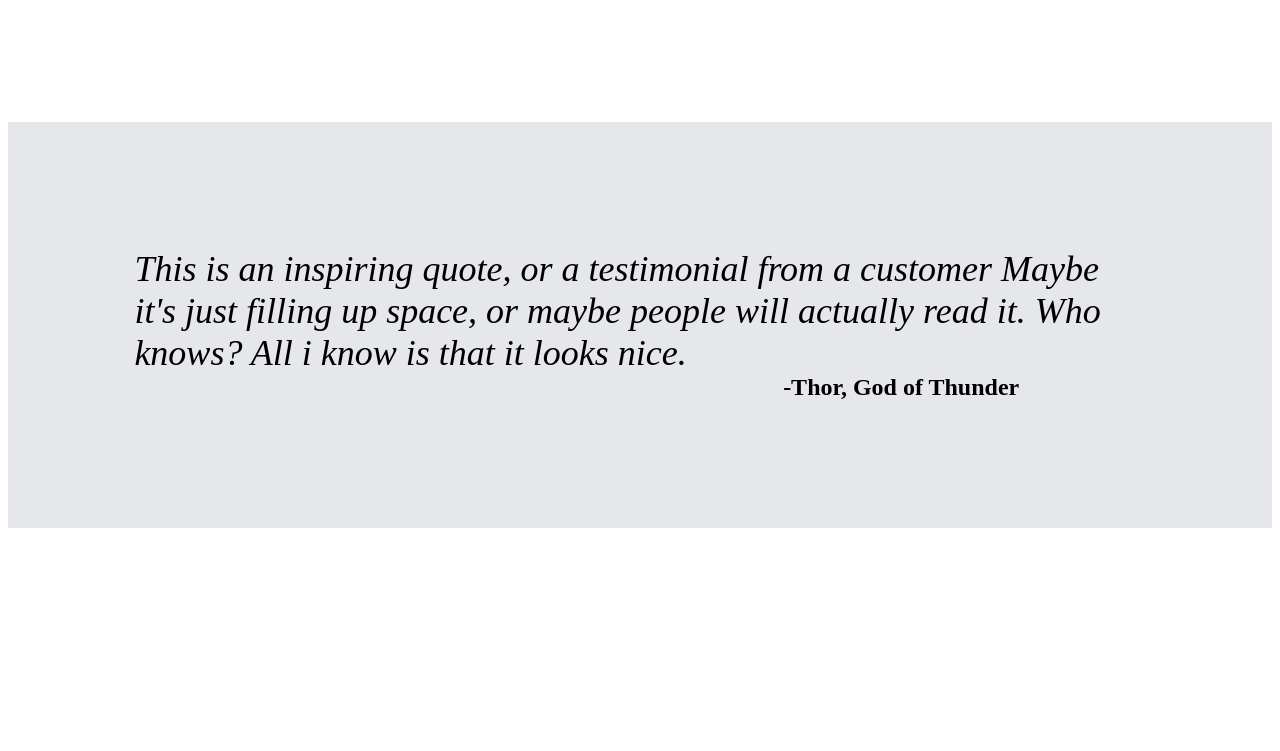
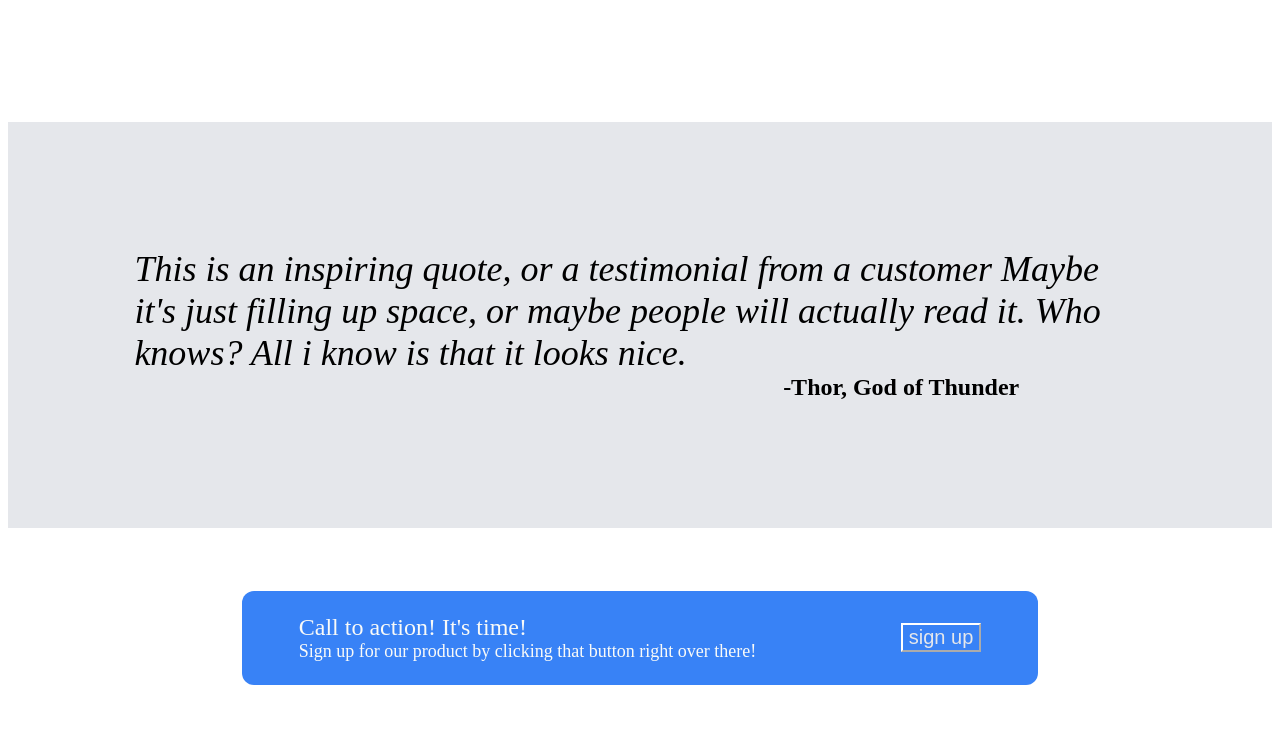
Before and after one commit to waseemriyazz/landing-page, a plain HTML site: page index.html in a window 1280 px wide. Shown: the part 887-1638 px from the top of the page. Before the commit the page ends 1423 px from the top, so only its background shows below. Drawn offline with Linux system fonts and the light colour scheme.

Commit message:
call section completed

```diff
--- a/index.html
+++ b/index.html
@@ -92,6 +92,26 @@
         </div>
     </div>
     <!-- quote section over -->
+    <div class="call">
+        <div class="blue">
+            <div class="dialog">
+                <div class="call-lt">
+                    <div class="top">
+                    Call to action! It's time!
+                    </div>
+                    <div class="bottom">
+                        Sign up for our product by clicking that button right over there!
+                    </div>
+                </div>
+                </div>
+                <div class="call-rt">
+                    <button class="button" id="rt">sign up</button>
+
+                </div>
+            </div>
+
+    </div>
+    <!-- call section over -->
 
 </body>
 </html>
--- a/style.css
+++ b/style.css
@@ -58,6 +58,7 @@ ul , a {
     height: 40px;
     padding-left:20px ;
     padding-right: 20px;
+    color: #F9FAF8;
 
 
 
@@ -115,3 +116,48 @@ ul , a {
     font-size: 24px;
     font-weight: bold;
 }
+.call {
+    display: flex;
+    justify-content: center;
+    align-items: center;
+    padding: 5%;
+}
+.blue {
+    display: flex;
+    justify-content: space-between;
+    background-color:#3882F6;
+    border-radius: 12px;
+    width: 60%;
+    padding: 2%;
+    padding-left: 5%;
+    padding-right: 5%;
+
+
+}
+.dialog {
+    display: flex;
+
+}
+
+.call-rt {
+    justify-self: end;
+    display: flex;
+
+}
+#rt {
+    border-color:white;
+    align-self:center;
+    font-size: 20px;
+    background-color:#3882F6;
+    box-shadow: none;
+    color: #E5E7EB;
+}
+.top {
+    color: #F9FAF8;
+    font-size: 24px;
+
+}
+.bottom {
+    color: #F9FAF8;
+    font-size: 18px;
+}
```
